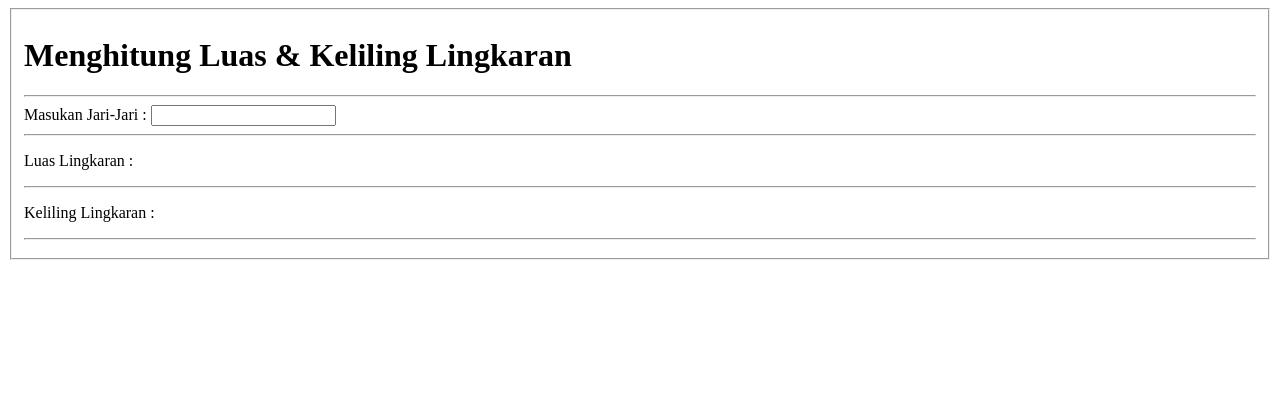
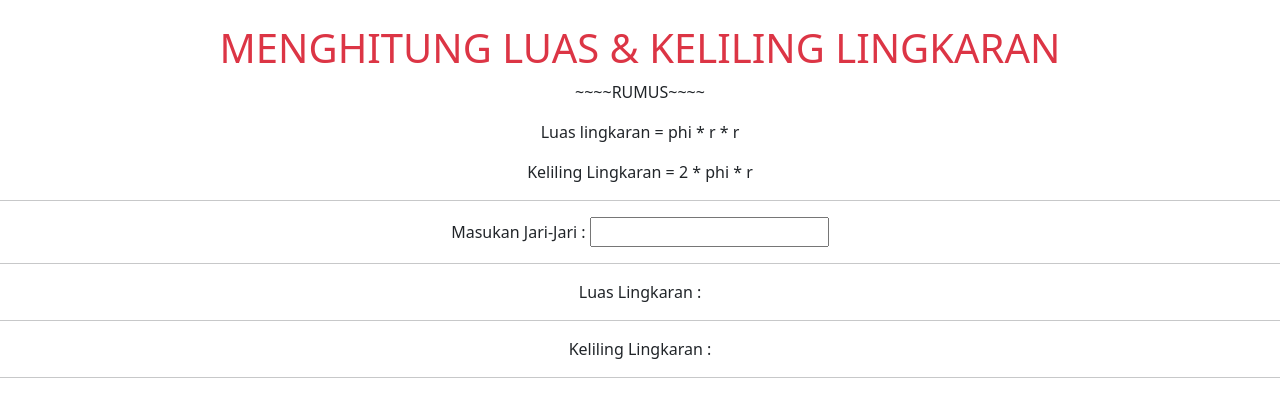
Before and after one commit to achmadfauzi13/pw1-2023, a plain HTML site: page javascrip/basic/javascrip menghitung lingkaran.html in a window 1280 px wide. Drawn offline with nearby package versions, Linux system fonts and the light colour scheme.

Commit message:
Update javascrip menghitung lingkaran.html

```diff
--- a/javascrip/basic/javascrip menghitung lingkaran.html
+++ b/javascrip/basic/javascrip menghitung lingkaran.html
@@ -4,21 +4,25 @@
     <meta charset="UTF-8">
     <meta name="viewport" content="width=device-width, initial-scale=1.0">
     <title>Hitung luas dan keliling Lingkaran</title>
+    <link href="https://cdn.jsdelivr.net/npm/bootstrap@5.3.2/dist/css/bootstrap.min.css" rel="stylesheet" integrity="sha384-T3c6CoIi6uLrA9TneNEoa7RxnatzjcDSCmG1MXxSR1GAsXEV/Dwwykc2MPK8M2HN" crossorigin="anonymous">
 </head>
 <body>
-    <fieldset>
-    <div>
-        <h1>Menghitung Luas & Keliling Lingkaran</h1>
+    <div class="text-center text-danger">
+        <br>
+        <h1>MENGHITUNG LUAS & KELILING LINGKARAN</h1>
     </div>
+        <p class="text-center">~~~~RUMUS~~~~</p>
+        <p class="text-center">Luas lingkaran = phi * r * r</p>
+        <p class="text-center">Keliling Lingkaran = 2 * phi * r</p>
     <hr>
-    <form>
+    <form class="text-center">
         <label for="jari2"> Masukan Jari-Jari : </label>
-        <input type="number" id="jari2" onchange="Lingkaran()">
+        <input type="number" id="jari2" min="1"  onchange="Lingkaran()">
     </form>
     <hr>
-    <p>Luas Lingkaran : <span id="luas"></span> </p>
+    <p class="text-center">Luas Lingkaran : <span id="luas"></span> </p>
     <hr>
-    <p>Keliling Lingkaran : <span id="keliling"></span></p>
+    <p class="text-center">Keliling Lingkaran : <span id="keliling"></span></p>
     <hr>
 
     <script>
@@ -35,6 +39,6 @@
             document.getElementById("keliling").innerHTML = KelilingLingkaran.toFixed(2);
         }
     </script>
-    </fieldset>
+    <script src="https://cdn.jsdelivr.net/npm/bootstrap@5.3.2/dist/js/bootstrap.bundle.min.js" integrity="sha384-C6RzsynM9kWDrMNeT87bh95OGNyZPhcTNXj1NW7RuBCsyN/o0jlpcV8Qyq46cDfL" crossorigin="anonymous"></script>
 </body>
 </html>
```
